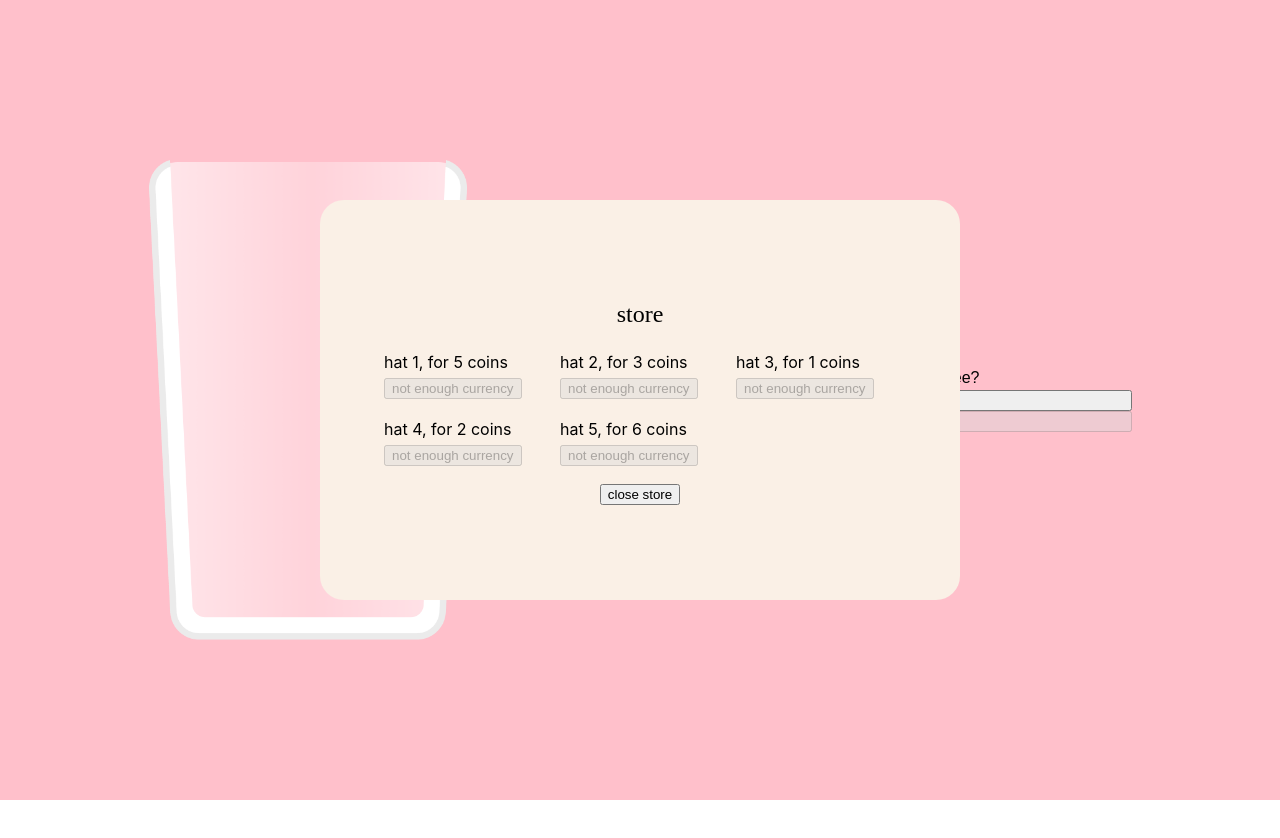
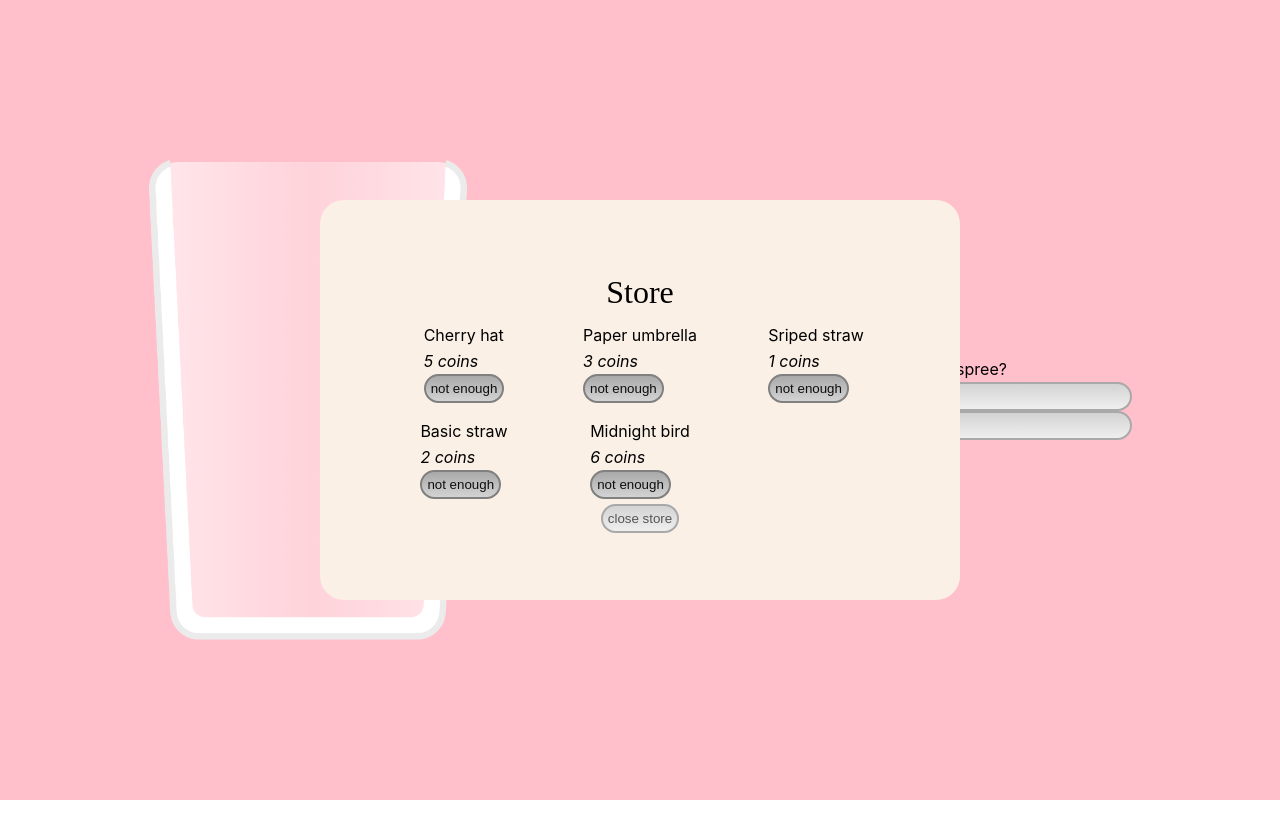
Before and after one commit to joysudo/catatime, a React (Vite) app in the folder src/renderer/: page / in a window 1280 px wide. Both pictures are taken after a click on the button 532 px from the left and 472 px from the top of the page. Shown: the top 838 px of the page. Built offline with nearby package versions, Linux system fonts and the light colour scheme; a web font is replaced by a local one.

Commit message:
style buttons & some other insignificant misc things i don't remember

```diff
--- a/src/renderer/src/assets/main.css
+++ b/src/renderer/src/assets/main.css
@@ -18,11 +18,6 @@
 
 h1, h2, h3, h4, h5 {
   font-family: 'ZT Formom', serif;
-}
-
-p {
-  font-family: 'Commissioner', sans-serif;
-  font-weight: 300;
 }
 
 body {
@@ -131,7 +126,7 @@ body {
   justify-content: center;
   padding: 5vw;
   border-radius: 1.5rem;
-  gap: 1rem;
+  gap: 0.4vw;
   position: absolute;
   width: 50vw;
   height: 50vh;
@@ -147,7 +142,9 @@ body {
   grid-template-columns: 1fr 1fr 1fr;
   grid-template-rows: auto auto;
   place-items: center;
+  justify-items: center;
   gap: 1rem;
+  width: 100%;
 }
 
 .color-circle {
@@ -165,3 +162,49 @@ body {
   flex-direction: row;
   gap: 0.1rem;
 }
+
+.glass{
+	position: relative;
+	display: inline-block;
+  padding: 5px;
+	background-color: darkgray;
+	background-image: linear-gradient(darkgray,lightgray);
+  border-radius: 1rem;
+  border: 2px solid gray;
+  color: #0e0e0e;
+
+}
+
+.glass-disabled {
+  background-color: linear-gradient(gray,darkgray)!important;
+}
+
+.glass-active:after{
+	content: '';
+  border-radius: 0.9rem;
+	position: absolute;
+	top: 2px;
+	left: 2px;
+	width: calc(100% - 4px);
+	height: 50%;
+	background: linear-gradient(rgba(255,255,255,0.4), rgba(255,255,255,0.0));
+}
+
+.glass-light{
+	position: relative;
+	display: inline-block;
+  padding: 5px;
+	background-color: lightgray;
+	background-image: linear-gradient(lightgray, #efefef);
+  border-radius: 1rem;
+  border: 2px solid darkgray;
+  color: rgb(85, 85, 85);
+}
+
+.glass-light:hover {
+  cursor: pointer;
+}
+
+.glass:hover {
+  cursor: pointer;
+}
--- a/src/renderer/src/components/Inventory.jsx
+++ b/src/renderer/src/components/Inventory.jsx
@@ -14,16 +14,20 @@ function Inventory({ownedItems, toggleInventory}) {
           <div key={item.id} className="store-item">
             {item.name}
             {equippedItem != item.id &&
-              <button onClick={() => equipItem(item.id)}>equip</button>
+              <button className="glass" onClick={() => equipItem(item.id)}>equip</button>
             }
             {equippedItem == item.id &&
-              <button onClick={() => equipItem(-1)}>unequip</button>
+              <button className="glass" onClick={() => equipItem(-1)}>unequip</button>
             }
           </div>
         ))}
       </div>
-      <p>{`currently eqiupped item is ${equippedItem}`}</p>
-      <button onClick={toggleInventory}>close inventory</button>
+      {equippedItem==-1 ?
+        <p>no item is currently equipped</p> :
+        <p>currently eqiupped item is {equippedItem}</p>
+
+      }
+      <button className="glass-light" onClick={toggleInventory}>close inventory</button>
     </div>
   )
 }
--- a/src/renderer/src/components/Settings.jsx
+++ b/src/renderer/src/components/Settings.jsx
@@ -47,8 +47,8 @@ function Settings({toggleSettings, maxHours, setMaxHours, slackId, setSlackId, t
           ></div>
         ))}
       </div>
-      <button onClick={handleSave}>Save</button>
-      <button onClick={toggleSettings}>close settings</button>
+      <button className="glass-light" onClick={handleSave}>save</button>
+      <button className="glass-light" onClick={toggleSettings}>close settings</button>
     </div>
   )
 }
--- a/src/renderer/src/components/Store.jsx
+++ b/src/renderer/src/components/Store.jsx
@@ -1,33 +1,34 @@
 function Store({currency, buyItem, toggleStore, ownedItems}) {
   const inventory = [
-    {id: 1, name: "hat 1", cost: 5},
-    {id: 2, name: "hat 2", cost: 3},
-    {id: 3, name: "hat 3", cost: 1},
-    {id: 4, name: "hat 4", cost: 2},
-    {id: 5, name: "hat 5", cost: 6}
+    {id: 1, name: "Cherry hat", cost: 5},
+    {id: 2, name: "Paper umbrella", cost: 3},
+    {id: 3, name: "Sriped straw", cost: 1},
+    {id: 4, name: "Basic straw", cost: 2},
+    {id: 5, name: "Midnight bird", cost: 6}
   ]
 
 
   return (
     <div className="store">
-      <h2>store</h2>
+      <h1>Store</h1>
       <div className="store-grid">
         {inventory.map(item => (
           <div key={item.id} className="store-item">
-            {item.name}, for {item.cost} coins
+            <p>{item.name}</p>
+            <p><i>{item.cost} coins</i></p>
             {!ownedItems.some(ownedItem => ownedItem.id === item.id) && currency >= item.cost &&
-              <button onClick={() => buyItem(item)} disabled={currency < item.cost}>buy</button>
+              <button className="glass glass-active" onClick={() => buyItem(item)} disabled={currency < item.cost}>buy</button>
             }
             {!ownedItems.some(ownedItem => ownedItem.id === item.id) && currency < item.cost &&
-              <button disabled={true}>not enough currency</button>
+              <button className="glass glass-disabled" disabled={true}>not enough</button>
             }
             {ownedItems.some(ownedItem => ownedItem.id === item.id) &&
-              <button disabled={1 + 1 == 2}>purchased</button>
+              <button className="glass glass-disabled" disabled={1 + 1 == 2}>purchased</button>
             }
           </div>
         ))}
       </div>
-      <button onClick={toggleStore}>close store</button>
+      <button className="glass-light" onClick={toggleStore}>close store</button>
     </div>
   )
 }
--- a/src/renderer/src/pages/CatCup.jsx
+++ b/src/renderer/src/pages/CatCup.jsx
@@ -70,9 +70,9 @@ function CatCup() {
         <div className="cup-info-container">
           <h1>Welcome back, {slackId}!</h1> {/*randomizing this message later would be fun*/}
           <p>Your cup is currently at {hours} hours out of the {maxHours} needed to fill.</p>
-          <p>you have {currency} coins to spend on cat-name. ready for a shopping spree?</p>
-          <button onClick={addHour} disabled={hours>=maxHours}>increase hours (placeholder)</button>
-          <button onClick={cashIn} disabled={hours < maxHours}>pour ur cup</button>
+          <p>You have {currency} coins to spend on your cat. Ready for a shopping spree?</p>
+          <button className="glass-light" onClick={addHour} disabled={hours>=maxHours}>increase hours</button>
+          <button className="glass-light" onClick={cashIn} disabled={hours < maxHours}>cash it in</button>
           <div className="cup-button-container">
             <button onClick={toggleStore}><img src={storeIcon} /></button>
             <button onClick={toggleInventory}><img src={inventoryIcon} /></button>
```
